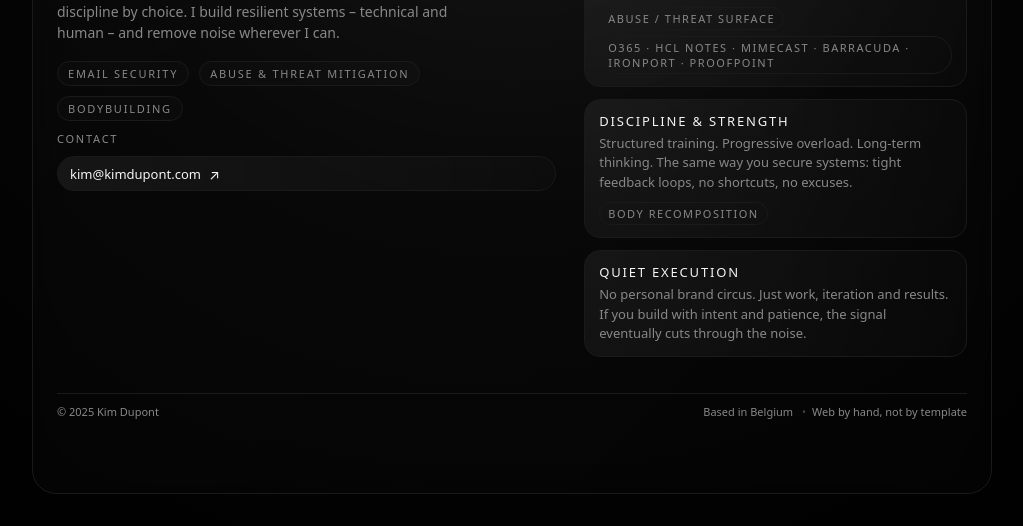
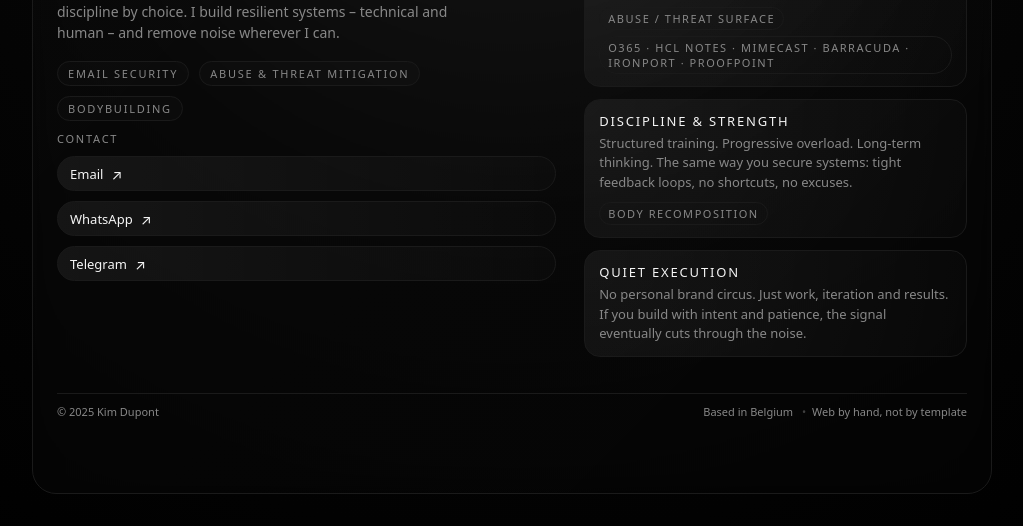
Before and after one commit to ProgrammerJim/kimdupont.com, a plain HTML site: page index.html in a window 1280 px wide. Shown: the part 274-800 px from the top of the page, without its empty margins (128-1151 px from the left). Drawn offline with Linux system fonts and the light colour scheme.

Commit message:
Update index.html

```diff
--- a/index.html
+++ b/index.html
@@ -345,13 +345,27 @@
           <span>BODYBUILDING</span>
         </div>
 
-        <div class="contact">
-          <div class="contact-label">Contact</div>
-          <a class="contact-link" href="mailto:kim@kimdupont.com">
-            <span>kim@kimdupont.com</span>
-            <span class="arrow">↗</span>
-          </a>
-        </div>
+<div class="contact">
+  <div class="contact-label">Contact</div>
+
+  <!-- Email -->
+  <a class="contact-link" href="mailto:hello@kimdupont.com">
+    <span>Email</span>
+    <span class="arrow">↗</span>
+  </a>
+
+  <!-- WhatsApp -->
+  <a class="contact-link" href="https://wa.me/xxxxxxxxxx" target="_blank" rel="noopener noreferrer">
+    <span>WhatsApp</span>
+    <span class="arrow">↗</span>
+  </a>
+
+  <!-- Telegram -->
+  <a class="contact-link" href="https://t.me/xxxxxxxx" target="_blank" rel="noopener noreferrer">
+    <span>Telegram</span>
+    <span class="arrow">↗</span>
+  </a>
+</div>
       </section>
 
       <!-- RIGHT: STACK / PRINCIPLES -->
```
